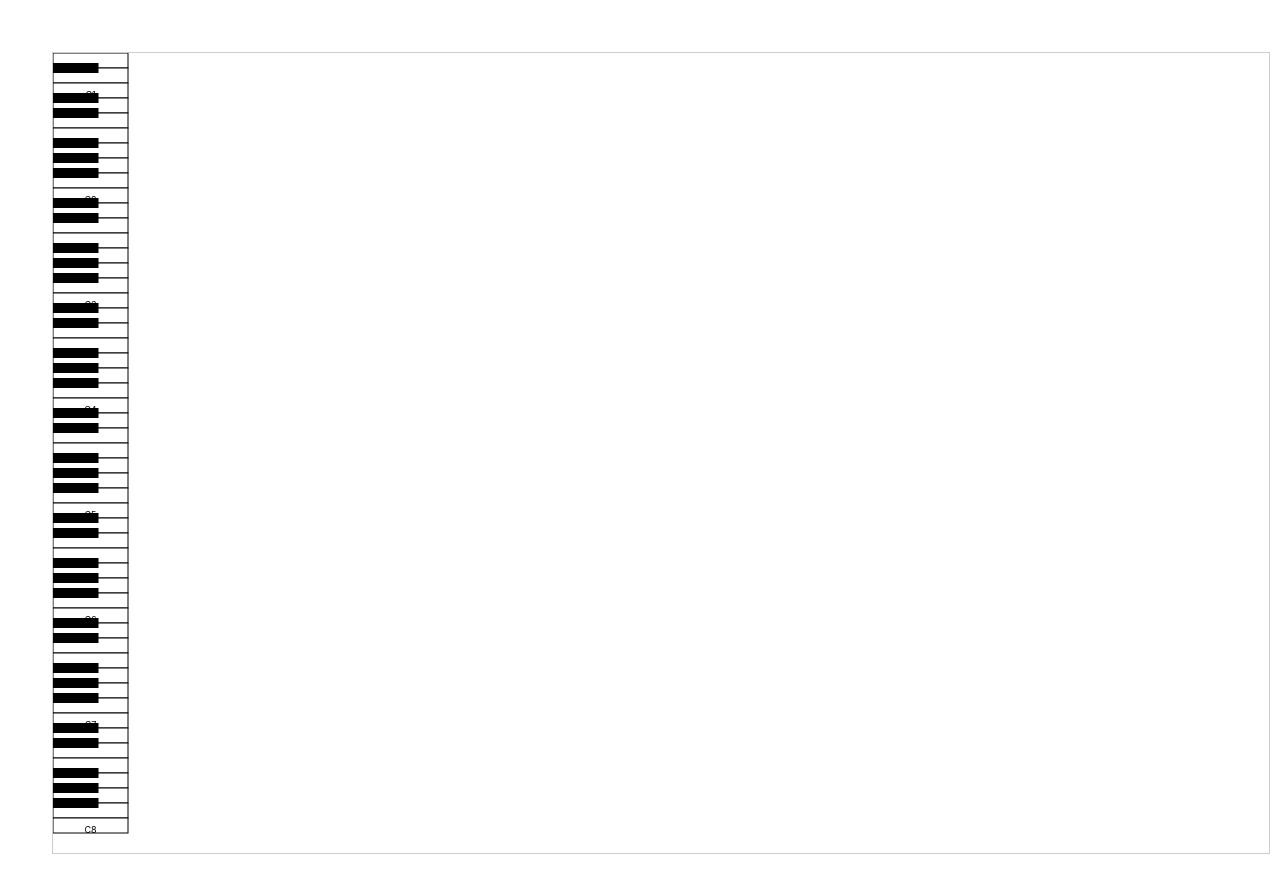
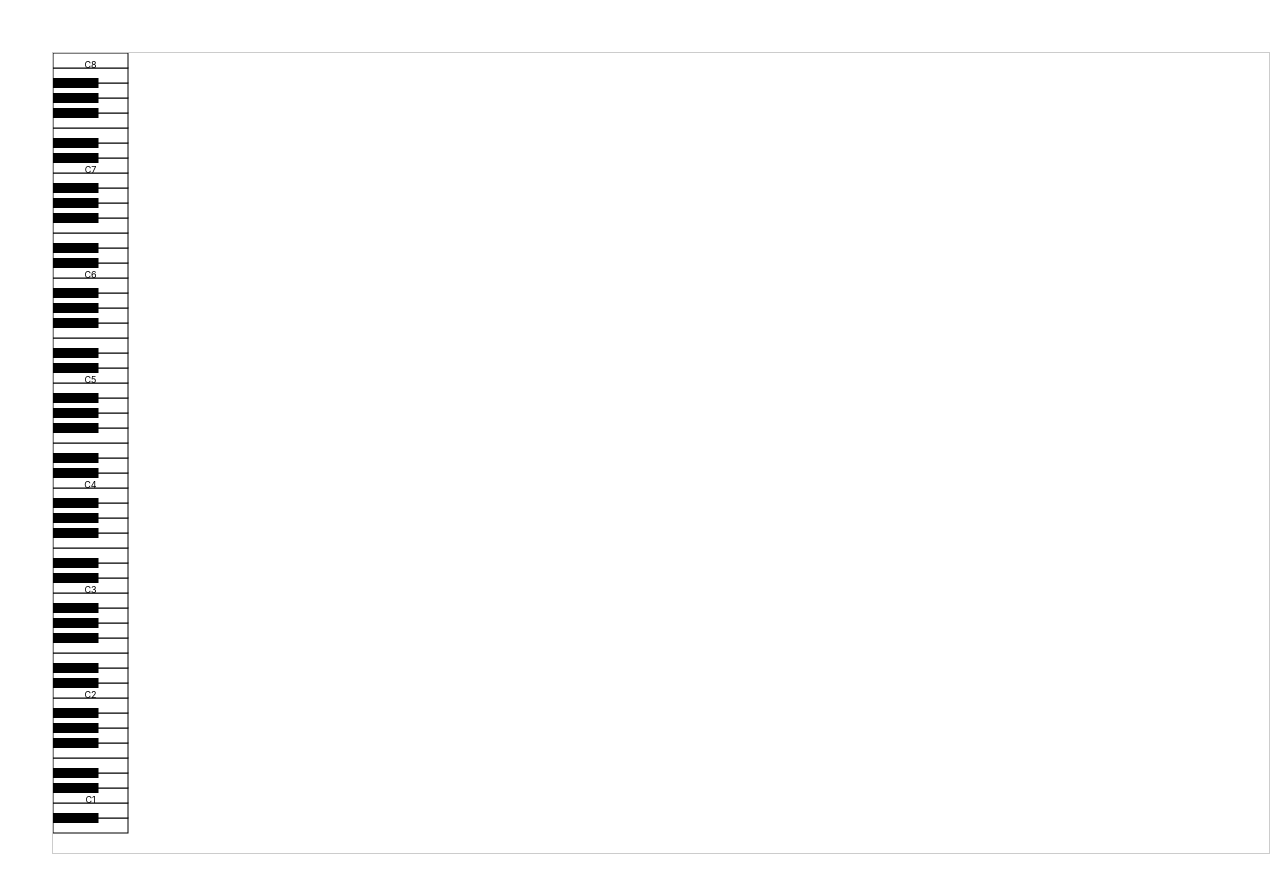
Before and after one commit to mertovun/playbook, a React (Vite) app: page / in a window 1280 px wide. Shown: the top 892 px of the page. Built offline with nearby package versions, Linux system fonts and the light colour scheme.

Commit message:
vertical config fix

```diff
--- a/src/components/Keyboard/Octave.tsx
+++ b/src/components/Keyboard/Octave.tsx
@@ -21,7 +21,7 @@ const mapRangeToNotes = (range: [ENote, ENote], level: EOctave, xOffset: number)
   for (let note = range[0]; note <= range[1]; note++) {
     const isWhiteNote = whiteNotes.includes(note);
     const x = orientation === 'HORIZONTAL' ? (isWhiteNote ? currentX : currentX - blackNoteWidth / 2) : 0;
-    const y = orientation === 'HORIZONTAL' ? 0 : (isWhiteNote ? currentX : currentX - blackNoteWidth / 2);
+    const y = orientation === 'HORIZONTAL' ? 0 : 51*whiteNoteWidth - (isWhiteNote ? currentX : currentX - (whiteNoteWidth-blackNoteWidth/2));
     const width = orientation === 'HORIZONTAL' ? (isWhiteNote ? whiteNoteWidth : blackNoteWidth) : (isWhiteNote ? whiteNoteHeight : blackNoteHeight);
     const height = orientation === 'HORIZONTAL' ? (isWhiteNote ? whiteNoteHeight : blackNoteHeight) : (isWhiteNote ? whiteNoteWidth : blackNoteWidth);
     const label = note === ENote.C ? noteToString([note, level], true).toUpperCase() : '';
--- a/src/components/Keyboard/config.ts
+++ b/src/components/Keyboard/config.ts
@@ -14,6 +14,6 @@ const verticalLayoutConfig = {
 };
 
 
-export const orientation: 'HORIZONTAL' | 'VERTICAL' = 'VERTICALS';
+export let orientation: 'HORIZONTAL' | 'VERTICAL' = 'VERTICAL';
 
-export const layoutConfig = orientation === 'HORIZONTAL' ? horizontalLayoutConfig : verticalLayoutConfig;
+export let layoutConfig = orientation === 'HORIZONTAL' ? horizontalLayoutConfig : verticalLayoutConfig;
```
